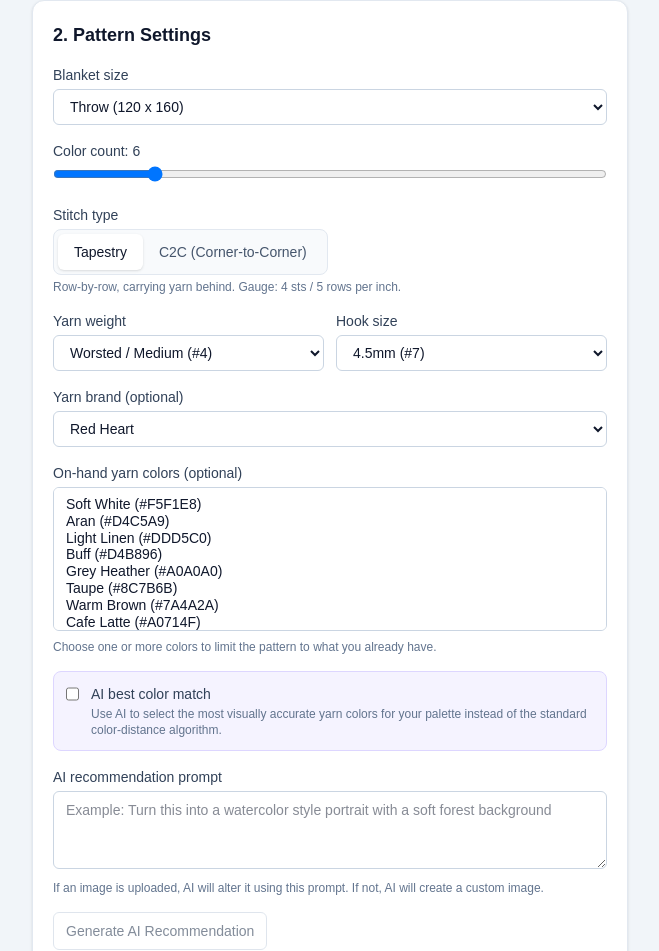
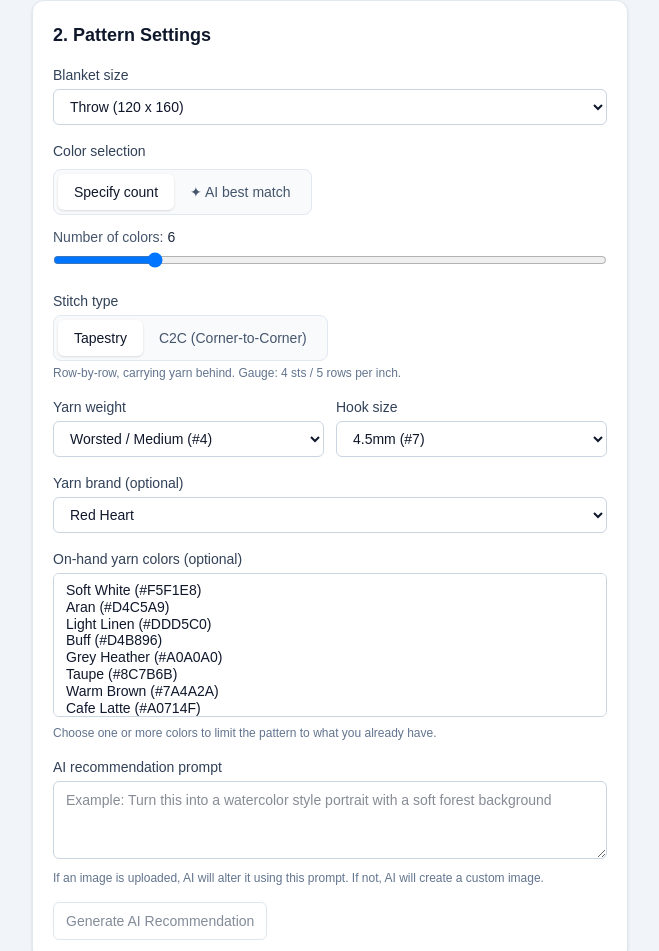
Before and after one commit to ooOOJavaOOoo/crochet, a Next.js app: page / in a window 1280 px wide. Shown: the part 332-1283 px from the top of the page, without its empty margins (0-659 px from the left). Built offline with nearby package versions, Linux system fonts and the light colour scheme.

Commit message:
fixing ai settings

```diff
--- a/app/page.tsx
+++ b/app/page.tsx
@@ -583,8 +583,36 @@ export default function HomePage() {
                 )}
 
                 <div>
-                  <label htmlFor="color-count" className="mb-1 block text-sm font-medium text-slate-700">
-                    Color count: {state.colorCount}
+                  <p className="mb-2 block text-sm font-medium text-slate-700">Color selection</p>
+                  <div className="inline-flex rounded-lg border border-slate-200 bg-slate-50 p-1">
+                    <button
+                      type="button"
+                      onClick={() => dispatch({ type: 'SetAiColorMatch', useAiColorMatch: false })}
+                      className={`rounded-md px-4 py-2 text-sm font-medium transition ${
+                        !state.useAiColorMatch
+                          ? 'bg-white text-slate-900 shadow-sm'
+                          : 'text-slate-600 hover:text-slate-900'
+                      }`}
+                    >
+                      Specify count
+                    </button>
+                    <button
+                      type="button"
+                      onClick={() => dispatch({ type: 'SetAiColorMatch', useAiColorMatch: true })}
+                      className={`rounded-md px-4 py-2 text-sm font-medium transition ${
+                        state.useAiColorMatch
+                          ? 'bg-white text-violet-700 shadow-sm'
+                          : 'text-slate-600 hover:text-slate-900'
+                      }`}
+                    >
+                      ✦ AI best match
+                    </button>
+                  </div>
+
+                  {!state.useAiColorMatch ? (
+                    <div className="mt-3">
+                      <label htmlFor="color-count" className="mb-1 block text-sm text-slate-600">
+                        Number of colors: <span className="font-medium text-slate-800">{state.colorCount}</span>
                       </label>
                       <input
                         id="color-count"
@@ -592,9 +620,17 @@ export default function HomePage() {
                         min={2}
                         max={25}
                         value={state.colorCount}
-                    onChange={(event) => dispatch({ type: 'SetColorCount', colorCount: Number(event.target.value) })}
+                        onChange={(event) =>
+                          dispatch({ type: 'SetColorCount', colorCount: Number(event.target.value) })
+                        }
                         className="w-full"
                       />
+                    </div>
+                  ) : (
+                    <p className="mt-3 rounded-lg border border-violet-100 bg-violet-50 px-3 py-2 text-xs text-slate-500">
+                      AI will analyze your image and select the most visually accurate yarn colors instead of the standard color-distance algorithm. The number of colors will be determined automatically.
+                    </p>
+                  )}
                 </div>
 
                 <div>
@@ -712,26 +748,6 @@ export default function HomePage() {
                     </p>
                   </div>
                 )}
-
-                <div className="flex items-start gap-3 rounded-lg border border-violet-200 bg-violet-50 p-3">
-                  <input
-                    id="ai-color-match"
-                    type="checkbox"
-                    checked={state.useAiColorMatch}
-                    onChange={(event) =>
-                      dispatch({ type: 'SetAiColorMatch', useAiColorMatch: event.target.checked })
-                    }
-                    className="mt-0.5 h-4 w-4 rounded border-slate-300 text-violet-700"
-                  />
-                  <div>
-                    <label htmlFor="ai-color-match" className="block text-sm font-medium text-slate-700 cursor-pointer">
-                      AI best color match
-                    </label>
-                    <p className="mt-0.5 text-xs text-slate-500">
-                      Use AI to select the most visually accurate yarn colors for your palette instead of the standard color-distance algorithm.
-                    </p>
-                  </div>
-                </div>
 
                 <div>
                   <label htmlFor="recommend-prompt" className="mb-1 block text-sm font-medium text-slate-700">
```
Lines whose indentation alone changed are shown as unchanged.
